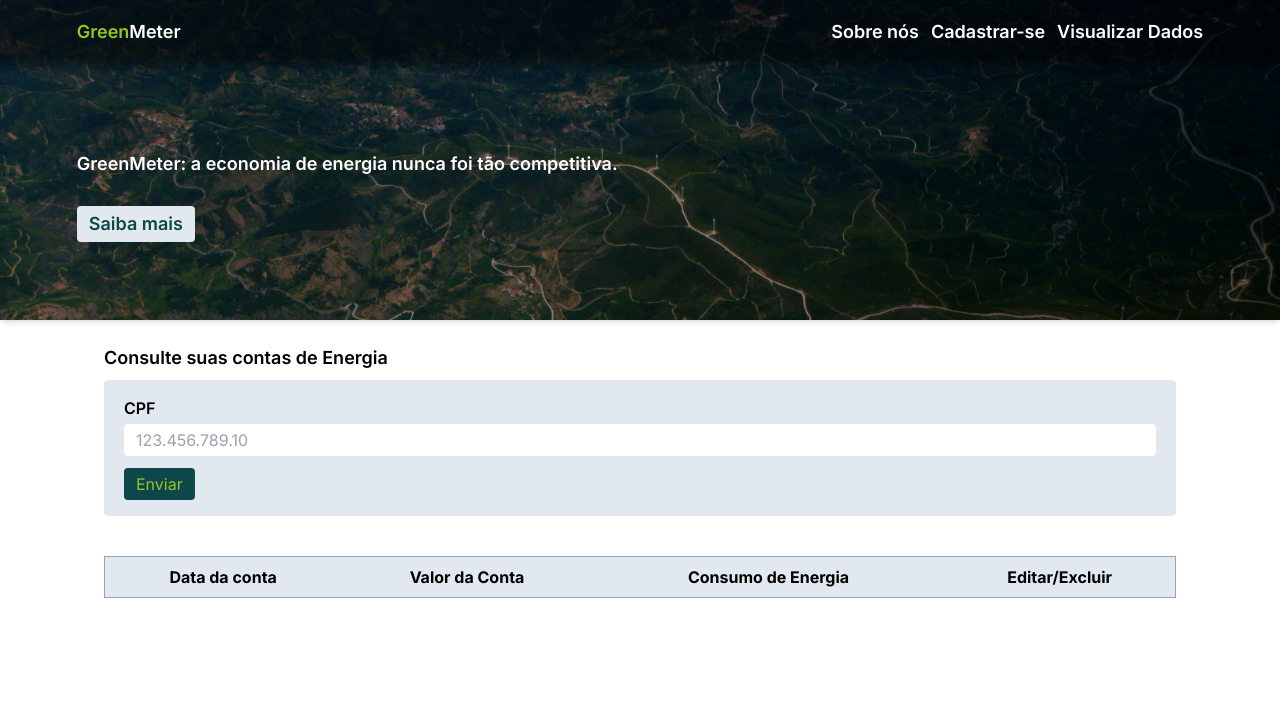
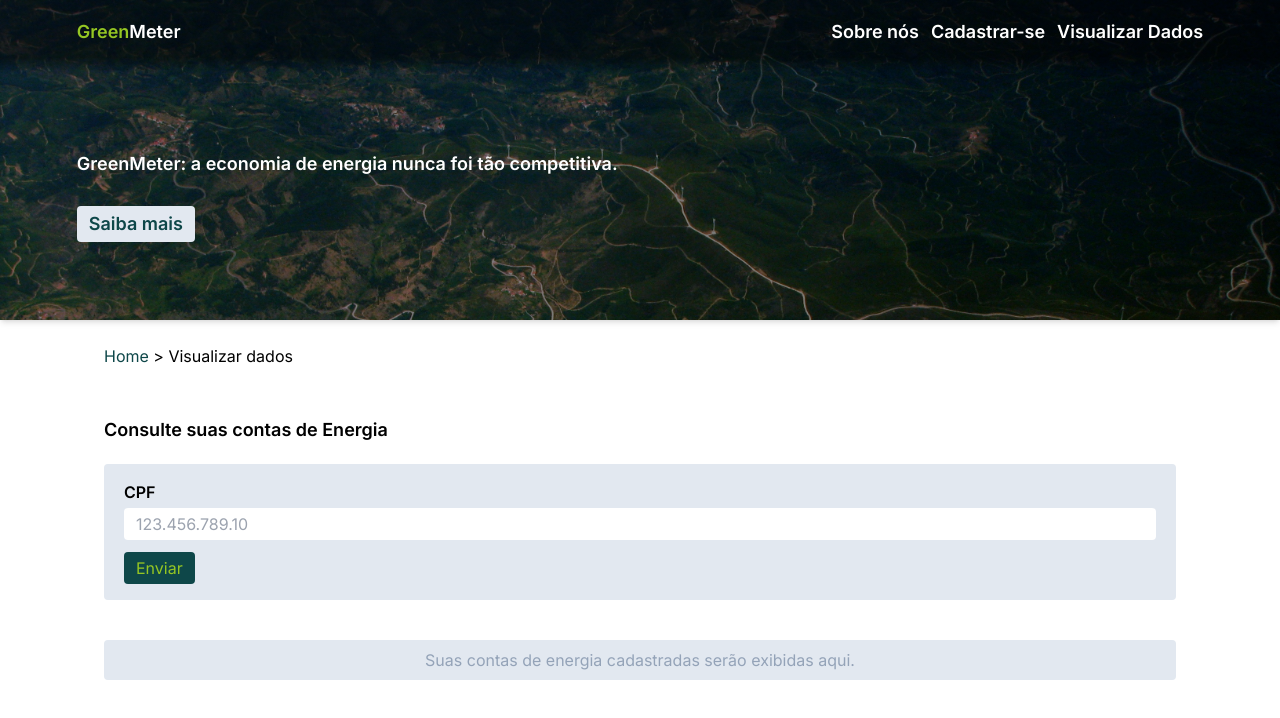
Before and after one commit to gs-2sem-quantumleap/gs-2sem-front, a Next.js app in the folder greenmeter-gs/: page /buscar-conta in a window 1280 px wide. Shown: the top 718 px of the page. Built offline with nearby package versions, Linux system fonts and the light colour scheme.

Commit message:
Página de contas de energia configurada com estrutura inicial.

```diff
--- a/greenmeter-gs/src/app/buscar-conta/page.tsx
+++ b/greenmeter-gs/src/app/buscar-conta/page.tsx
@@ -1,9 +1,14 @@
 "use client";
+import { TipoConta, TipoContaResponse } from "@/types/types";
+import Link from "next/link";
 import { FormEventHandler, useState } from "react";
 
 export default function BuscarConta() {
-  const [mostrarTabela, setMostrarTabela] = useState<boolean>(true);
+  const [mostrarTabela, setMostrarTabela] = useState<boolean>(false);
   const [cpf, setCpf] = useState<string>("");
+  const [listaDeContas, setListaDeContas] = useState<TipoConta[]>([]);
+  const [mostrarMensagemErro, setMostrarMensagemErro] =
+    useState<boolean>(false);
 
   const handleChange: React.ChangeEventHandler<HTMLInputElement> = (event) => {
     let value = event.target.value;
@@ -18,17 +23,93 @@ export default function BuscarConta() {
     event.preventDefault();
     const cpfParaBusca = cpf.replaceAll(".", "").replace("-", "");
     // Atributo pronto para buscar o CPF
-    console.log(cpfParaBusca);
+    buscaContas(cpfParaBusca);
+  };
+
+  const buscaContas = async (cpf: string) => {
+    try {
+      const response = await fetch(
+        `http://localhost:8080/contas/buscaPorCPF/${cpf}`
+      );
+      const dados = await response.json();
+
+      let listaDeContas: TipoConta[] = [];
+      let listaDeContasResponse: TipoContaResponse[] = [];
+      listaDeContasResponse = dados.map((item: TipoContaResponse) => item);
+
+      listaDeContas = listaDeContasResponse.map((item: TipoContaResponse) => {
+        return {
+          ...item,
+          dataConta: {
+            dia: item.dataConta[2],
+            mes: item.dataConta[1],
+            ano: item.dataConta[0],
+          },
+        };
+      });
+
+      if (listaDeContas.length > 0) {
+        setListaDeContas(listaDeContas);
         setMostrarTabela(true);
+        setMostrarMensagemErro(false);
+      } else {
+        setMostrarMensagemErro(true);
+        setMostrarTabela(false);
       }
+    } catch (error) {
+      console.log("Não foi possível carregar os dados do usuário.", error);
+    }
+  };
+
+  const handleDelete = async (idContaDeEnergia: number) => {
+    console.log("handle delete");
+    try {
+      const response = await fetch(
+        `http://localhost:8080/contas/${idContaDeEnergia}`,
+        {
+          method: "DELETE",
+        }
+      );
+
+      if (response.ok) {
+        alert("Conta de energia deletada com sucesso!");
+        // setListaDeContas(listaDeContas.filter((item: TipoConta) => item.idContaDeEnergia !== idContaDeEnergia))
+        window.location.reload();
+        buscaContas(cpf);
+      }
+    } catch (error) {
+      console.log("Não foi possível excluir a conta de energia.", error);
+    }
+  };
 
   return (
     <main className="md:container mx-auto px-[5%] py-[3vh] text-xs sm:text-sm md:text-base h-[70vh] flex flex-col gap-[5vh]">
+      <div className="text-start w-full mb-2">
+        <p>
+          <Link href="/">
+            <span className="text-musgo">Home</span>
+          </Link>{" "}
+          &gt; Visualizar dados
+        </p>
+      </div>
       <div className="flex flex-col gap-[1vh]">
+        <div className="flex justify-between mb-3">
           <h1 className="font-semibold text-sm sm:text-base md:text-lg">
             Consulte suas contas de Energia
           </h1>
-        <form className="w-full bg-slate-200 rounded py-4 px-5 flex flex-col gap-3" onSubmit={handleSubmit}>
+          {listaDeContas.length > 0 && (
+            <Link
+              href={`/cadastro/${cpf}`}
+              className="block rounded text-musgo text-center px-3 py-1 bg-slate-200 w-fit font-semibold"
+            >
+              Editar seus dados
+            </Link>
+          )}
+        </div>
+        <form
+          className="w-full bg-slate-200 rounded py-4 px-5 flex flex-col gap-3"
+          onSubmit={handleSubmit}
+        >
           <div className="flex flex-col gap-1">
             <label htmlFor="" className="font-semibold">
               CPF
@@ -53,16 +134,60 @@ export default function BuscarConta() {
         <table className="table-auto border-x border-slate-400 bg-slate-200">
           <thead>
             <tr>
-              <th className="border-y border-slate-400 py-2">Data da conta</th>
-              <th className="border-y border-slate-400">Valor da Conta</th>
-              <th className="border-y border-slate-400">Consumo de Energia</th>
-              <th className="border-y border-slate-400">Editar/Excluir</th>
+              <th className="border border-slate-400 py-2">Data da conta</th>
+              <th className="border border-slate-400">Valor da Conta</th>
+              <th className="border border-slate-400">Consumo de Energia</th>
+              <th className="border border-slate-400">
+                <button>Editar</button>/<button>Excluir</button>
+              </th>
             </tr>
           </thead>
+          <tbody className="bg-white">
+            {listaDeContas.map((contaDeEnergia) => (
+              <tr key={contaDeEnergia.idContaDeEnergia}>
+                <td className="font-semibold text-center border">
+                  {contaDeEnergia.dataConta.dia}/{contaDeEnergia.dataConta.mes}/
+                  {contaDeEnergia.dataConta.ano}
+                </td>
+                <td className="font-semibold text-center border">
+                  R${contaDeEnergia.valorConta}
+                </td>
+                <td className="font-semibold text-center border">
+                  {contaDeEnergia.consumoKwh}KWh
+                </td>
+                <td className="font-semibold text-center border">
+                  <Link
+                    href={`/buscar-conta/${contaDeEnergia.idContaDeEnergia}`}
+                  >
+                    Editar
+                  </Link>{" "}
+                  |
+                  <button
+                    onClick={() =>
+                      handleDelete(contaDeEnergia.idContaDeEnergia)
+                    }
+                  >
+                    {" "}
+                    Excluir
+                  </button>
+                </td>
+              </tr>
+            ))}
+          </tbody>
         </table>
       ) : (
         <div className="w-full text-center rounded bg-slate-200 py-2 px-4 text-slate-400">
+          {mostrarMensagemErro ? (
+            <p className="text-red-500">
+              CPF inserido não está cadastrado.{" "}
+              <Link href="/cadastro" className="underline font-semibold">
+                Cadastre-se já
+              </Link>
+              .
+            </p>
+          ) : (
             <h1>Suas contas de energia cadastradas serão exibidas aqui.</h1>
+          )}
         </div>
       )}
     </main>
```
Lines whose indentation alone changed are shown as unchanged.
